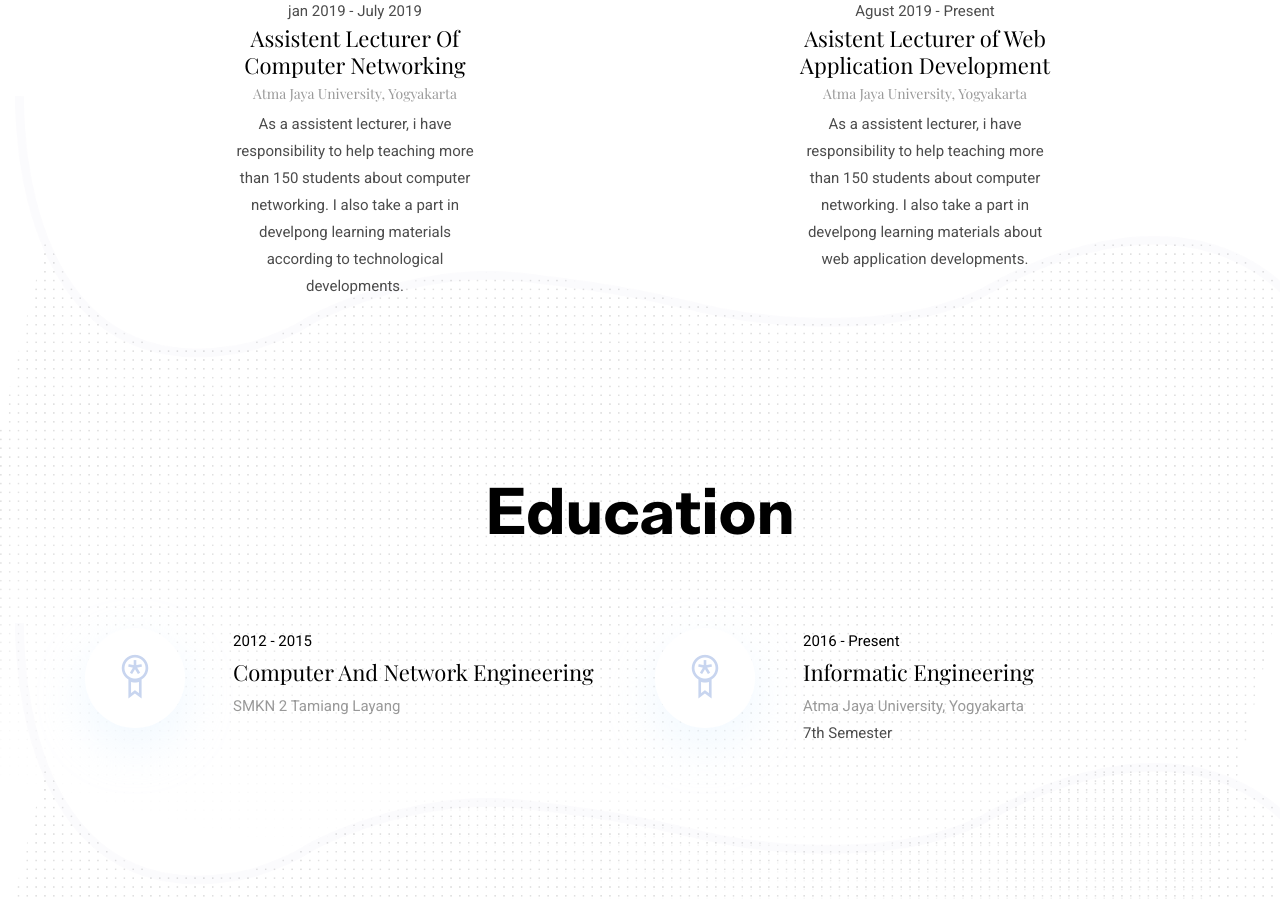
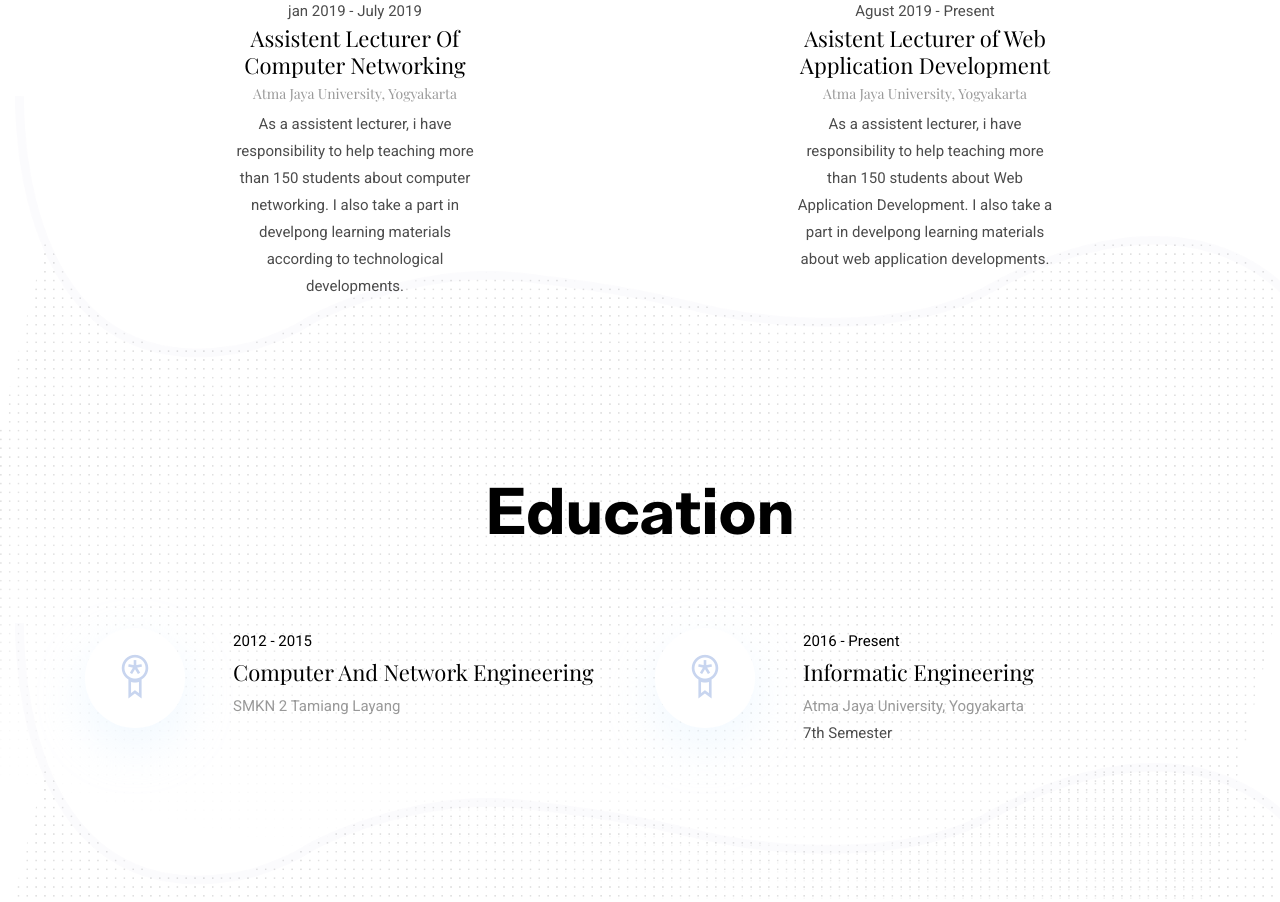
Before and after one commit to rius1212/local, a plain HTML site: page index.html in a window 1280 px wide. Shown: the part 2314-3216 px from the top of the page. Drawn offline with nearby package versions, Linux system fonts and the light colour scheme.

Commit message:
update index.html
ada typo di bagian deskripsi experience asdos paw

```diff
--- a/index.html
+++ b/index.html
@@ -217,7 +217,7 @@
         <h4>Asistent Lecturer of Web Application Development</h4>
         <h6 class="text-light">Atma Jaya University, Yogyakarta</h6>
         <p>As a assistent lecturer, i have responsibility to help teaching
-          more than 150 students about computer networking. I also take a part in
+          more than 150 students about Web Application Development. I also take a part in
           develpong learning materials about web application developments.
         </p>
       </div>
```
